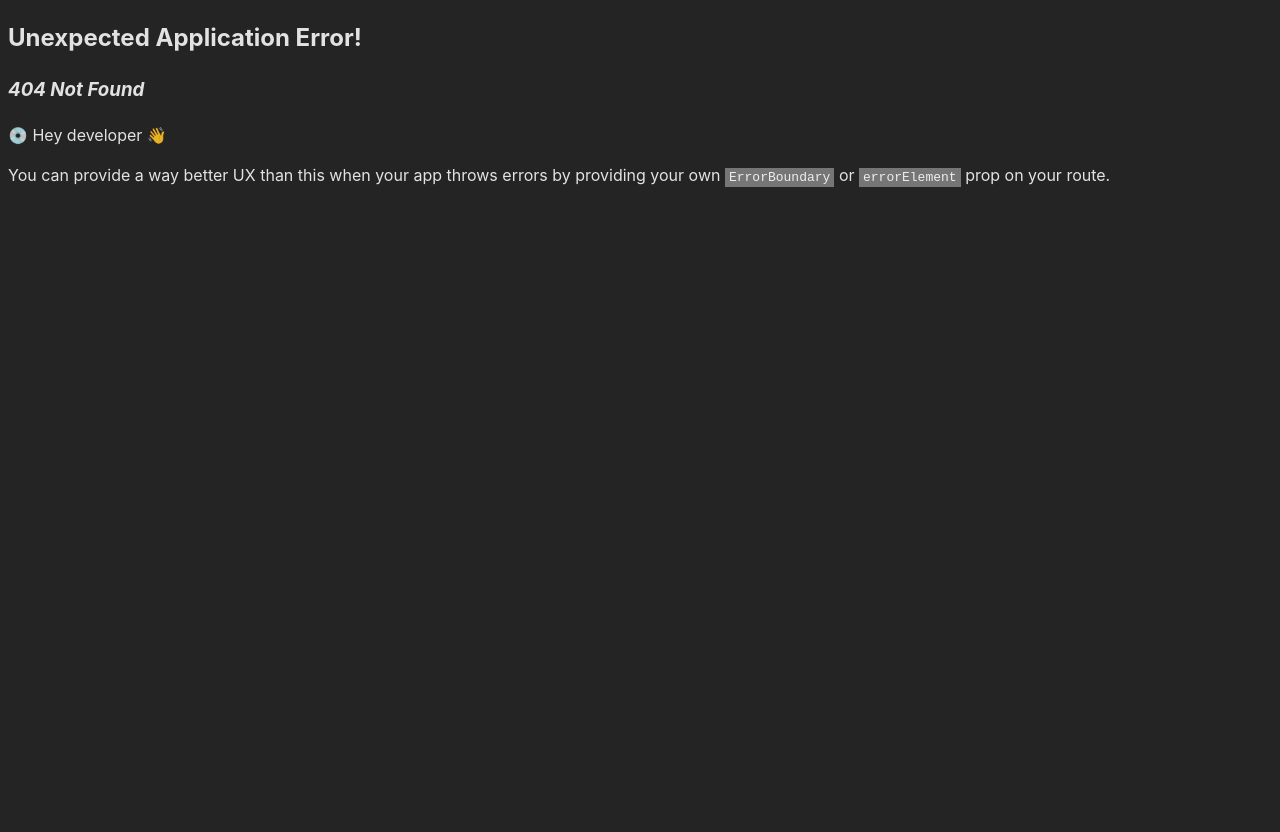
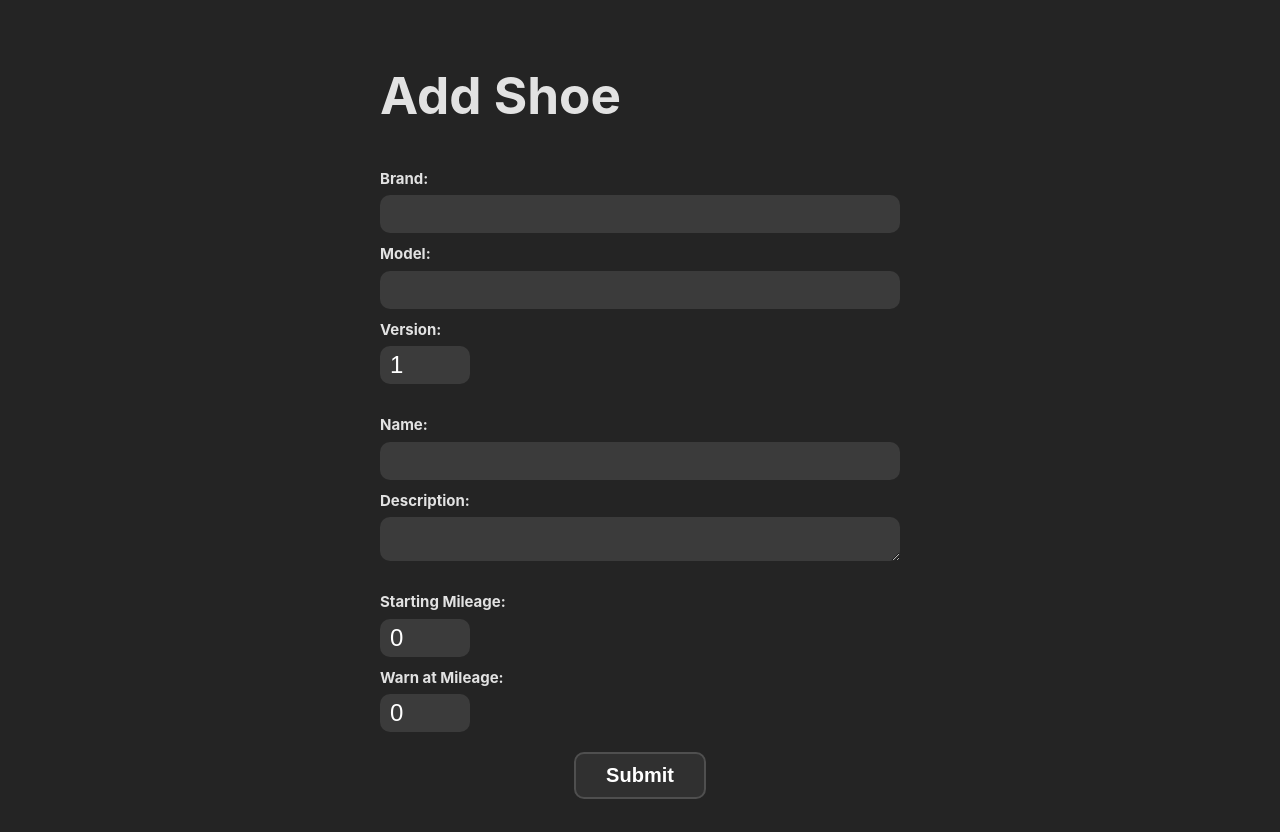
Before and after one commit to DanielGaull/shoe-tracker, a React (Vite) app in the folder ShoeTracker/shoetracker.client/: page /create-shoe in a window 1280 px wide. Before the commit this address had no page. Before the commit the page ends 800 px from the top, so only its background shows below. Built offline with nearby package versions, Linux system fonts and the light colour scheme.

Commit message:
Basic create shoe UI

```diff
--- a/ShoeTracker/shoetracker.client/src/index.css
+++ b/ShoeTracker/shoetracker.client/src/index.css
@@ -34,8 +34,20 @@ button {
     border-radius: 10px;
     cursor: pointer;
     transition: linear 0.2s;
+    padding: 10px 30px;
+    font-size: 20px;
+    font-weight: 600;
+    vertical-align: center;
 
     &:hover {
         background-color: #5b5b5b;
     }
 }
+
+.mt {
+    margin-top: 20px;
+}
+
+.fc {
+    align-self: center;
+}
--- a/ShoeTracker/shoetracker.client/src/main.tsx
+++ b/ShoeTracker/shoetracker.client/src/main.tsx
@@ -1,7 +1,9 @@
 import { StrictMode } from 'react'
 import { createRoot } from 'react-dom/client'
 import { createBrowserRouter, RouterProvider } from 'react-router-dom';
+
 import ShoeList from './pages/ShoeList/ShoeList.tsx';
+import EditShoe from './pages/ModifyShoe/EditShoe.tsx';
 
 import './index.css';
 
@@ -9,6 +11,10 @@ const router = createBrowserRouter([
   {
     path: "/",
     element: <ShoeList />,
+  },
+  {
+    path: "/create-shoe",
+    element: <EditShoe isNew />,
   },
 ]);
 
--- /dev/null
+++ b/ShoeTracker/shoetracker.client/src/pages/ModifyShoe/EditShoe.css
@@ -0,0 +1,61 @@
+input {
+    font-size: 24px;
+    width: 500px;
+    border-radius: 10px;
+    border: none;
+    padding: 5px 10px;
+    background-color: #3b3b3b;
+    color: white;
+    margin-top: 5px;
+
+    &:focus {
+        outline: solid 3px #255e7d;
+    }
+}
+
+.thin-input {
+    max-width: 70px;
+}
+
+textarea {
+    font-size: 15px;
+    width: 500px;
+    resize: vertical;
+    border-radius: 10px;
+    border: none;
+    padding: 5px 10px;
+    background-color: #3b3b3b;
+    color: white;
+    margin-top: 5px;
+    font-family: Arial, Helvetica, sans-serif;
+
+    &:focus {
+        outline: solid 3px #255e7d;
+    }
+}
+
+label {
+    margin-right: 10px;
+    font-size: 15px;
+    font-weight: 700;
+    cursor: text;
+}
+
+.form {
+    padding: 25px;
+    display: flex;
+    flex-direction: column;
+    width: max-content;
+    margin: auto;
+}
+
+.label-field {
+    display: flex;
+    flex-direction: column;
+    margin-top: 10px;
+}
+
+.spacer {
+    height: 20px;
+    content: none;
+}
--- /dev/null
+++ b/ShoeTracker/shoetracker.client/src/pages/ModifyShoe/EditShoe.tsx
@@ -0,0 +1,82 @@
+import React, { useState } from 'react';
+
+import './EditShoe.css';
+
+interface EditShoeProps {
+    isNew: boolean;
+}
+
+const EditShoe = ({ isNew }: EditShoeProps) => {
+    const [brand, setBrand] = useState('');
+    const [model, setModel] = useState('');
+    const [modelVersion, setModelVersion] = useState('1');
+    const [name, setName] = useState('');
+    const [desc, setDesc] = useState('');
+    const [startingMiles, setStartingMiles] = useState('0');
+    const [warnAtMileage, setWarnAtMileage] = useState('0');
+
+    return (
+        <div className="form">
+            <h1>{isNew ? 'Add Shoe' : 'Edit Shoe'}</h1>
+            <div className="label-field">
+                <label>Brand:</label>
+                <input value={brand} onChange={(e) => setBrand(e.target.value)} />
+            </div>
+            <div className="label-field">
+                <label>Model:</label>
+                <input value={model} onChange={(e) => setModel(e.target.value)} />
+            </div>
+            <div className="label-field">
+                <label>Version:</label>
+                <input
+                    className="thin-input"
+                    value={modelVersion}
+                    pattern="[0-9]*"
+                    onChange={(e) => {
+                        setModelVersion(e.target.value.replace(/\D/,''));
+                    }}
+                />
+            </div>
+
+            <div className="spacer" />
+
+            <div className="label-field">
+                <label>Name:</label>
+                <input value={name} onChange={(e) => setName(e.target.value)} />
+            </div>
+            <div className="label-field">
+                <label>Description:</label>
+                <textarea value={desc} onChange={(e) => setDesc(e.target.value)} />
+            </div>
+
+            <div className="spacer" />
+
+            <div className="label-field">
+                <label>Starting Mileage:</label>
+                <input
+                    className="thin-input"
+                    value={startingMiles}
+                    pattern="[0-9]*"
+                    onChange={(e) => {
+                        setStartingMiles(e.target.value.replace(/\D/,''));
+                    }}
+                />
+            </div>
+            <div className="label-field">
+                <label>Warn at Mileage:</label>
+                <input
+                    className="thin-input"
+                    value={warnAtMileage}
+                    pattern="[0-9]*"
+                    onChange={(e) => {
+                        setWarnAtMileage(e.target.value.replace(/\D/,''));
+                    }}
+                />
+            </div>
+
+            <button className="mt fc">Submit</button>
+        </div>
+    );
+};
+
+export default EditShoe;
--- a/ShoeTracker/shoetracker.client/src/pages/ShoeList/ShoeEntry.tsx
+++ b/ShoeTracker/shoetracker.client/src/pages/ShoeList/ShoeEntry.tsx
@@ -1,4 +1,5 @@
 import React, { useCallback, useMemo } from "react";
+import { GradientSection, Shoe } from "../../types/shoes";
 
 interface ShoeEntryProps {
     shoe: Shoe;
--- a/ShoeTracker/shoetracker.client/src/pages/ShoeList/ShoeList.tsx
+++ b/ShoeTracker/shoetracker.client/src/pages/ShoeList/ShoeList.tsx
@@ -1,6 +1,7 @@
 import React, { useState, useEffect } from 'react';
 import axios from 'axios';
 import ShoeEntry from './ShoeEntry';
+import { Shoe } from '../../types/shoes';
 
 import './ShoeList.css';
 
```
Also changed, not shown: ShoeTracker/shoetracker.client/src/types/shoes.d.ts (renamed from ShoeTracker/shoetracker.client/src/pages/ShoeList/shoes.d.ts, +4 -4 lines).
